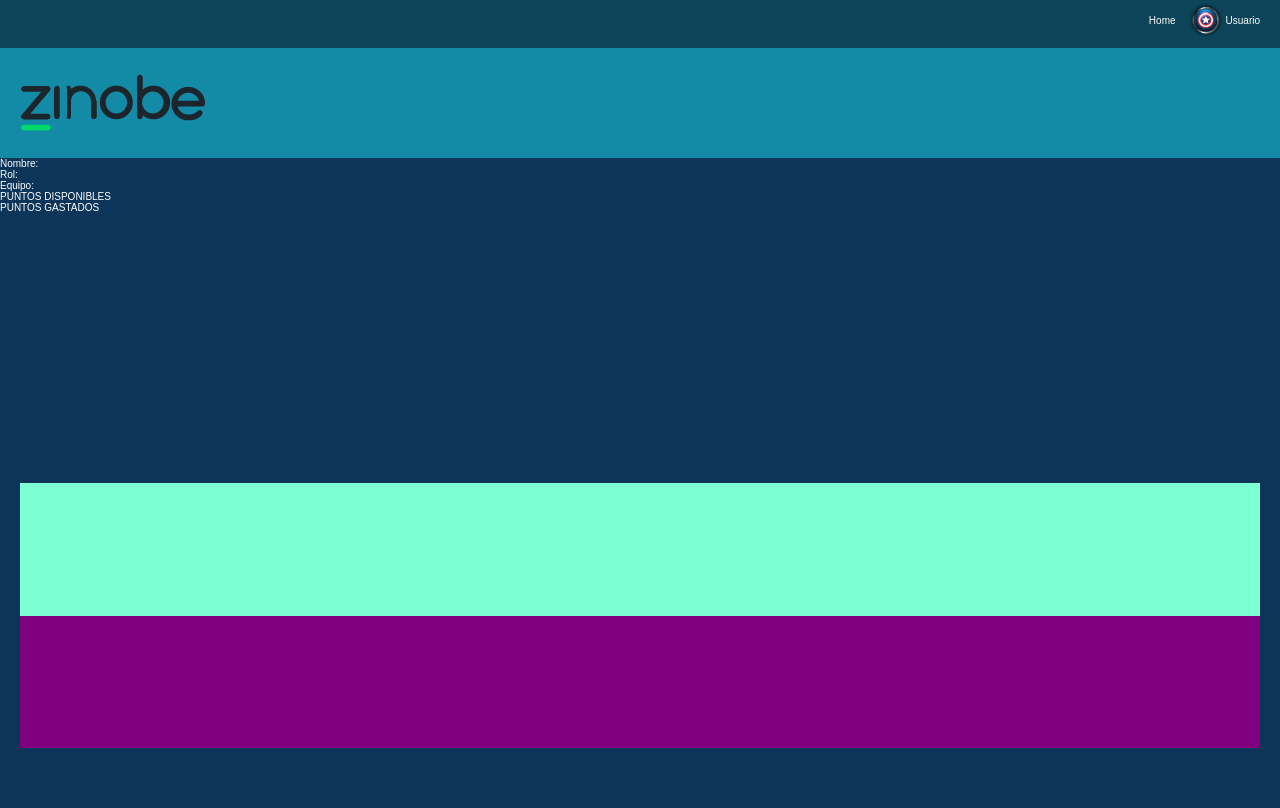
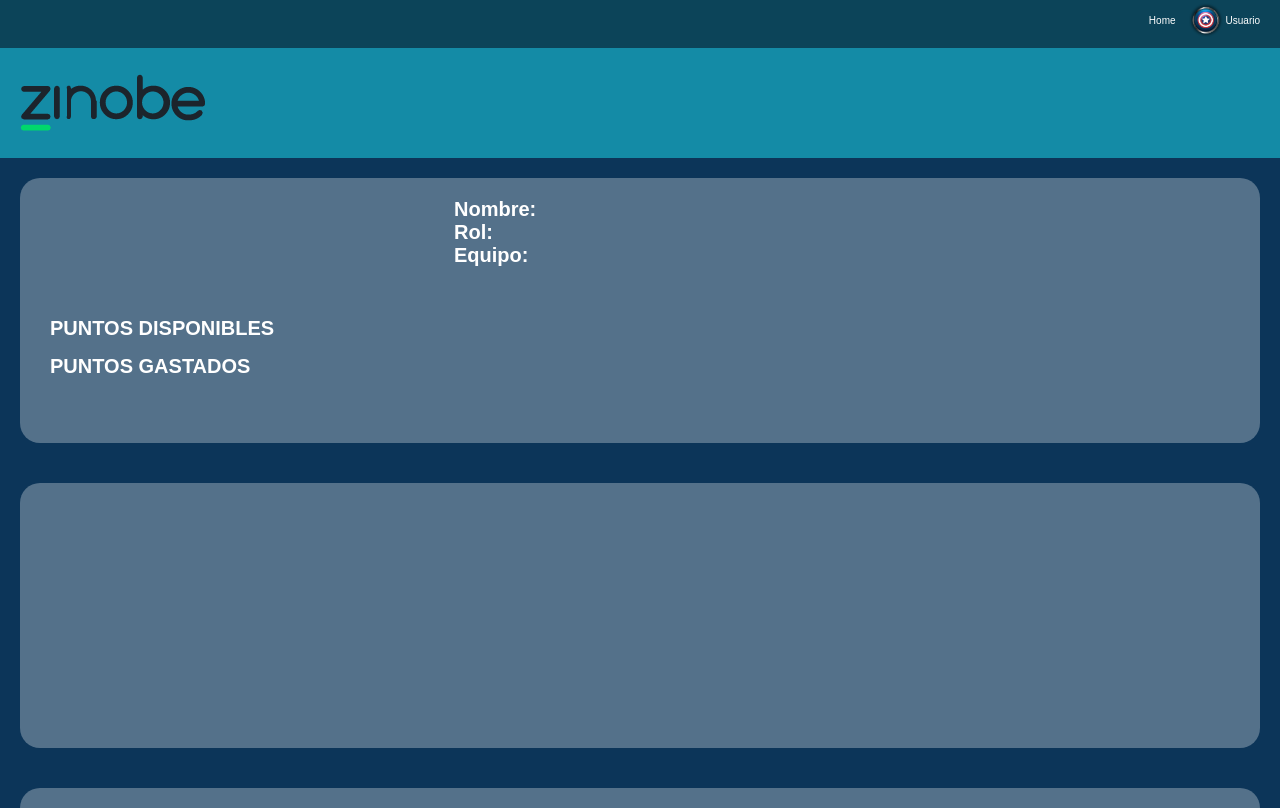
Before and after one commit to diamilrojb/Zinobe, a React app: page / in a window 1280 px wide. Shown: the top 808 px of the page. Built offline with nearby package versions, Linux system fonts and the light colour scheme.

Commit message:
Se quitaron las imágenes del css, para que funcionará

```diff
--- a/pruebas/pruebas.html
+++ b/pruebas/pruebas.html
@@ -29,6 +29,9 @@
     </header>
     <main class="main">
         <div class="main-img">
+            <div>
+                <img src="../image/Recurso26.png" alt="Imagen Fondo">
+            </div>
             <section class="main-section1">
                 <div class="main-section1__user--img">
                 </div>
--- a/pruebas/style.css
+++ b/pruebas/style.css
@@ -23,7 +23,7 @@ body {
     grid-template-areas:
         "menu"
         "logo"
-        "main"
+        "img"
         "footer";
 }
 
@@ -65,14 +65,18 @@ body {
     padding-left: 2rem;
 }
 
+.main {
+    /* background-color: #0c3559; */
+}
+
 .main-img {
-    background-image: url(../image/Recurso26.png);
+    /* background-image: url(../image/Recurso26.png);
     background-repeat: no-repeat;
     background-position: center;
-    /* height: 55.2rem; */
+    height: 55.2rem; */
     background-attachment: fixed;
-    grid-area: main;
-    background-color: #0c3559;
+    grid-area: img;
+
     display: grid;
     grid-template-columns: 1fr;
     grid-template-rows: 1fr 1fr 1fr 1fr 1fr;
@@ -195,7 +199,7 @@ body {
 
 @media only screen and (min-width: 768px) {
     .main-img {
-        grid-area: main;
+        grid-area: img;
         background-image: url(../image/Recurso26.png);
         background-repeat: no-repeat;
         background-position: center;
@@ -227,8 +231,9 @@ body {
             "footer";
     }
 
+
     .main-img {
-        grid-area: main;
+        grid-area: img;
         background-image: url(../image/Recurso26.png);
         background-repeat: no-repeat;
         background-position: center;
--- /dev/null
+++ b/src/assets/styles/components/Footer.scss
@@ -0,0 +1,5 @@
+.footer {
+    grid-area: footer;
+    background-color: #F21B42;
+    height: 6rem;
+}
--- a/src/assets/styles/components/Main.scss
+++ b/src/assets/styles/components/Main.scss
@@ -1,16 +1,15 @@
 .main {
-     background-image: url(../../../../image/Recurso26.png);
-    background-repeat: no-repeat;
-    background-position: center;
-    /* height: 55.2rem; */
+    // background-image: url(../../../../image/Recurso26.png);
+    // background-repeat: no-repeat;
+    // background-position: center;
     background-attachment: fixed;
-    //background-color: rebeccapurple;
-    margin: 0 auto;
+    background-color: #0c3559;
+    // background-attachment: fixed;
+    // margin: 0 auto;
 }
 
 .main-img {
     grid-area: main;
-    background-color: #0c3559;
     display: grid;
     grid-template-columns: 1fr;
     grid-template-rows: 1fr 1fr 1fr 1fr 1fr;
--- a/src/assets/styles/components/Section1.scss
+++ b/src/assets/styles/components/Section1.scss
@@ -10,9 +10,8 @@
 }
 
 .main-section1__user--img {
-    background-image: url(../../../../image/Recurso9.png);
-    background-repeat: no-repeat;
-    //background-color: aqua;
+    // background-image: url(../../../../image/Recurso9.png);
+    // background-repeat: no-repeat;
     background-position: -2rem -2rem;
     background-size: 15rem;
 }
--- a/src/assets/styles/components/Section2.scss
+++ b/src/assets/styles/components/Section2.scss
@@ -4,7 +4,7 @@
     height: 26.5rem;
     border-radius: 2rem;
     margin: 2rem;
-    /* background-position: center; */
+    background-position: center;
     display: grid;
     grid-template-columns: 100%;
 }
@@ -12,7 +12,6 @@
 .main-section2__canjear {
     // background-image: url(../../../../image/Recurso16.png);
     // background-repeat: no-repeat;
-    background-color: aquamarine;
     background-position: center;
     background-size: 23rem;
 }
@@ -20,7 +19,6 @@
 .main-section2__cargar {
     // background-image: url(../../../../image/Recurso17.png);
     // background-repeat: no-repeat;
-    background-color: purple;
     background-position: center;
     background-size: 23rem;
 }
--- /dev/null
+++ b/src/components/Footer.jsx
@@ -0,0 +1,8 @@
+import React from 'react';
+import '../assets/styles/components/Footer.scss';
+
+const Footer = () => (
+  <footer className='footer' />
+);
+
+export default Footer;
--- a/src/components/Section1.jsx
+++ b/src/components/Section1.jsx
@@ -1,5 +1,5 @@
 import React from 'react';
-//import '../assets/styles/components/Section1.scss';
+import '../assets/styles/components/Section1.scss';
 
 const Section1 = () => (
   <section className='main-section1'>
--- a/src/components/Section3.jsx
+++ b/src/components/Section3.jsx
@@ -1,5 +1,5 @@
 import React from 'react';
-// import '../assets/styles/components/Section3.scss';
+import '../assets/styles/components/Section3.scss';
 
 const Section3 = () => (
   <section className='main-section3'>
--- a/src/components/Section4.jsx
+++ b/src/components/Section4.jsx
@@ -1,5 +1,5 @@
 import React from 'react';
-// import '../assets/styles/components/Section4.scss';
+import '../assets/styles/components/Section4.scss';
 
 const Section4 = () => (
   <section className='main-section4'>
--- a/src/components/Section6.jsx
+++ b/src/components/Section6.jsx
@@ -1,5 +1,5 @@
 import React from 'react';
-// import '../assets/styles/components/Section6.scss';
+import '../assets/styles/components/Section6.scss';
 
 const Section6 = () => (
   <section className='main-section6'>
--- a/src/containers/App.jsx
+++ b/src/containers/App.jsx
@@ -7,6 +7,7 @@ import Section2 from '../components/Section2';
 import Section3 from '../components/Section3';
 import Section4 from '../components/Section4';
 import Section6 from '../components/Section6';
+import Footer from '../components/Footer';
 import '../assets/styles/App.scss';
 
 const App = () => (
@@ -20,6 +21,7 @@ const App = () => (
       <Section4 />
       <Section6 />
     </Main>
+    <Footer />
   </div>
 );
 
```
